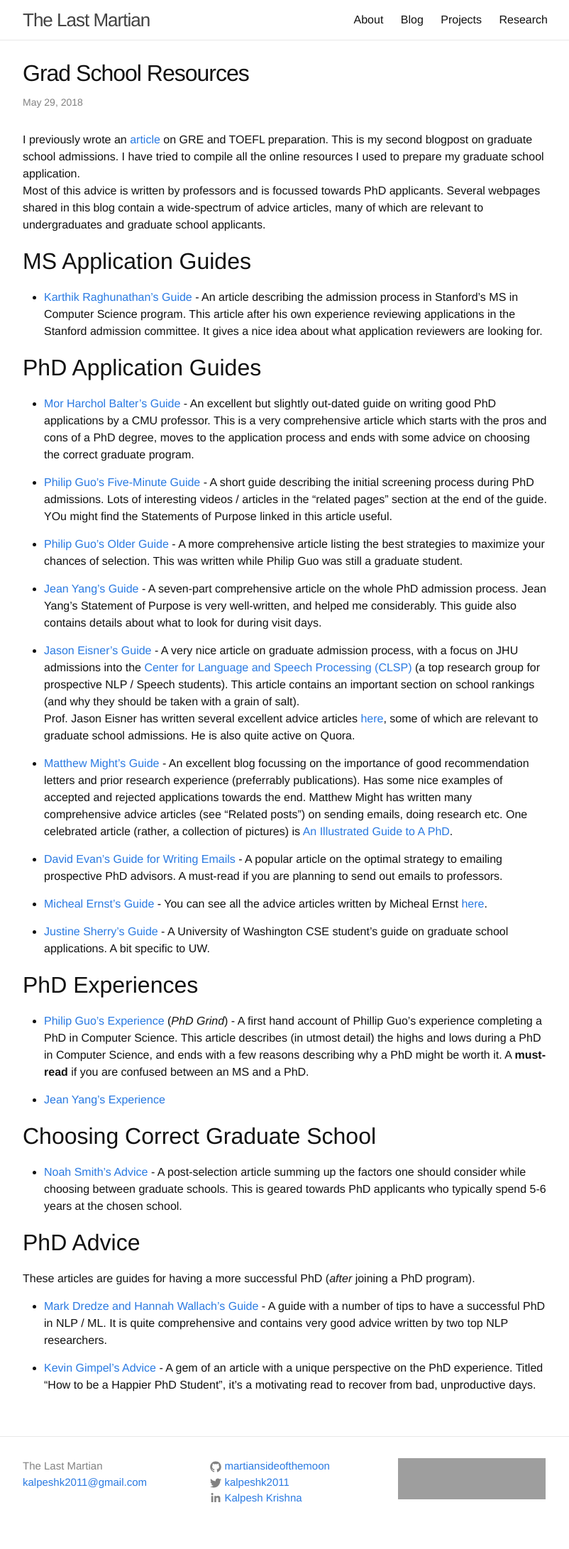
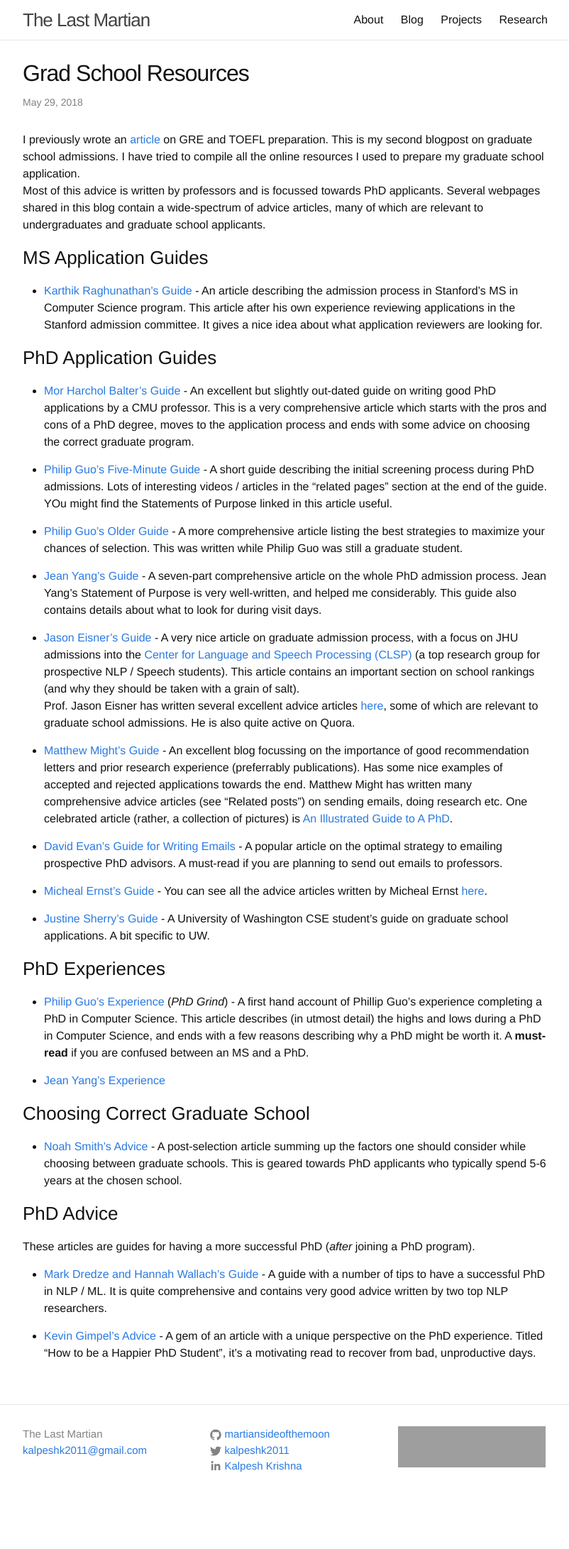
Before and after one commit to martiansideofthemoon/martiansideofthemoon.github.io, a Jekyll site: the page built from _posts/2018-05-30-grad-resources.markdown, in a window 1280 px wide. Shown: the whole page at 71% size, without its empty margins (238-1040 px from the left). Built offline with Jekyll 4.4.1, drawn with Linux system fonts in a browser that asks for light colours; comment, search, counter and statistics services are not loaded; after the commit the page ends 2138 px from its top, so only the background shows below that; grey boxes are pictures that could not be loaded.

```diff
--- a/_posts/2018-05-30-grad-resources.markdown
+++ b/_posts/2018-05-30-grad-resources.markdown
@@ -8,11 +8,11 @@ tags: grad ms phd
 I previously wrote an [article]({% post_url 2017-12-08-gre-toefl-preparation %}) on GRE and TOEFL preparation. This is my second blogpost on graduate school admissions. I have tried to compile all the online resources I used to prepare my graduate school application.
 Most of this advice is written by professors and is focussed towards PhD applicants. Several webpages shared in this blog contain a wide-spectrum of advice articles, many of which are relevant to undergraduates and graduate school applicants.
 
-## MS Application Guides
+### MS Application Guides
 
 * [Karthik Raghunathan's Guide](https://cs.stanford.edu/people/rkarthik/DAGAP.pdf) - An article describing the admission process in Stanford's MS in Computer Science program. This article after his own experience reviewing applications in the Stanford admission committee. It gives a nice idea about what application reviewers are looking for.
 
-## PhD Application Guides
+### PhD Application Guides
 
 * [Mor Harchol Balter's Guide](https://www.cs.cmu.edu/~harchol/gradschooltalk.pdf) - An excellent but slightly out-dated guide on writing good PhD applications by a CMU professor. This is a very comprehensive article which starts with the pros and cons of a PhD degree, moves to the application process and ends with some advice on choosing the correct graduate program.
 
@@ -33,17 +33,17 @@ Prof. Jason Eisner has written several excellent advice articles [here](http://w
 
 * [Justine Sherry's Guide](https://people.eecs.berkeley.edu/~justine/advice.pdf) - A University of Washington CSE student's guide on graduate school applications. A bit specific to UW.
 
-## PhD Experiences
+### PhD Experiences
 
 * [Philip Guo's Experience](http://www.pgbovine.net/PhD-memoir/pguo-PhD-grind.pdf) (*PhD Grind*) - A first hand account of Phillip Guo's experience completing a PhD in Computer Science. This article describes (in utmost detail) the highs and lows during a PhD in Computer Science, and ends with a few reasons describing why a PhD might be worth it. A **must-read** if you are confused between an MS and a PhD.
 
 * [Jean Yang's Experience](http://jxyzabc.blogspot.com/2016/02/my-phd-abridged.html)
 
-## Choosing Correct Graduate School
+### Choosing Correct Graduate School
 
 * [Noah Smith's Advice](https://homes.cs.washington.edu/~nasmith/advice.html) - A post-selection article summing up the factors one should consider while choosing between graduate schools. This is geared towards PhD applicants who typically spend 5-6 years at the chosen school.
 
-## PhD Advice
+### PhD Advice
 These articles are guides for having a more successful PhD (*after* joining a PhD program).
 
 * [Mark Dredze and Hannah Wallach's Guide](http://www.cs.jhu.edu/~mdredze/publications/HowtoBeaSuccessfulPhDStudent.pdf) - A guide with a number of tips to have a successful PhD in NLP / ML. It is quite comprehensive and contains very good advice written by two top NLP researchers.
```
